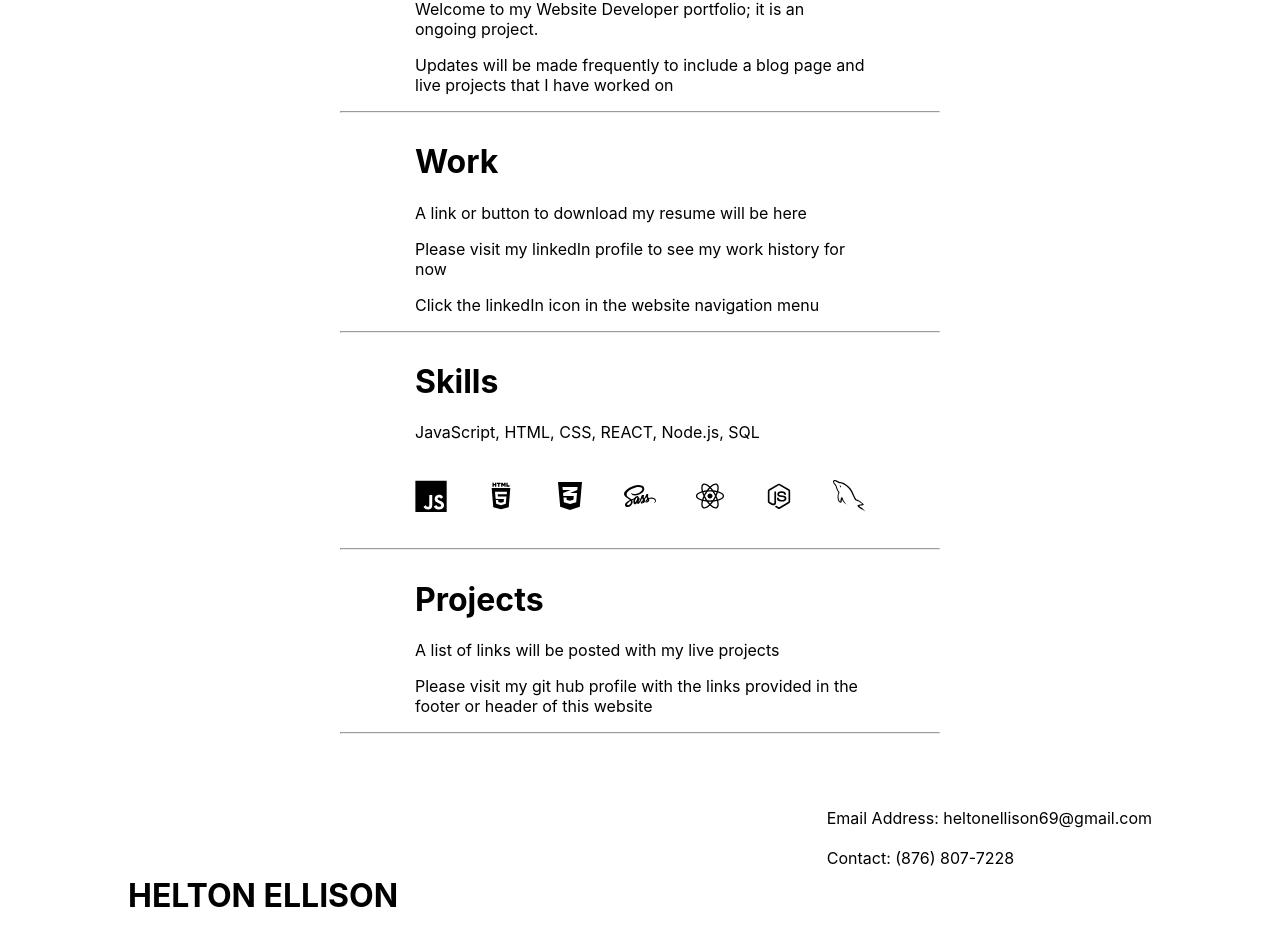
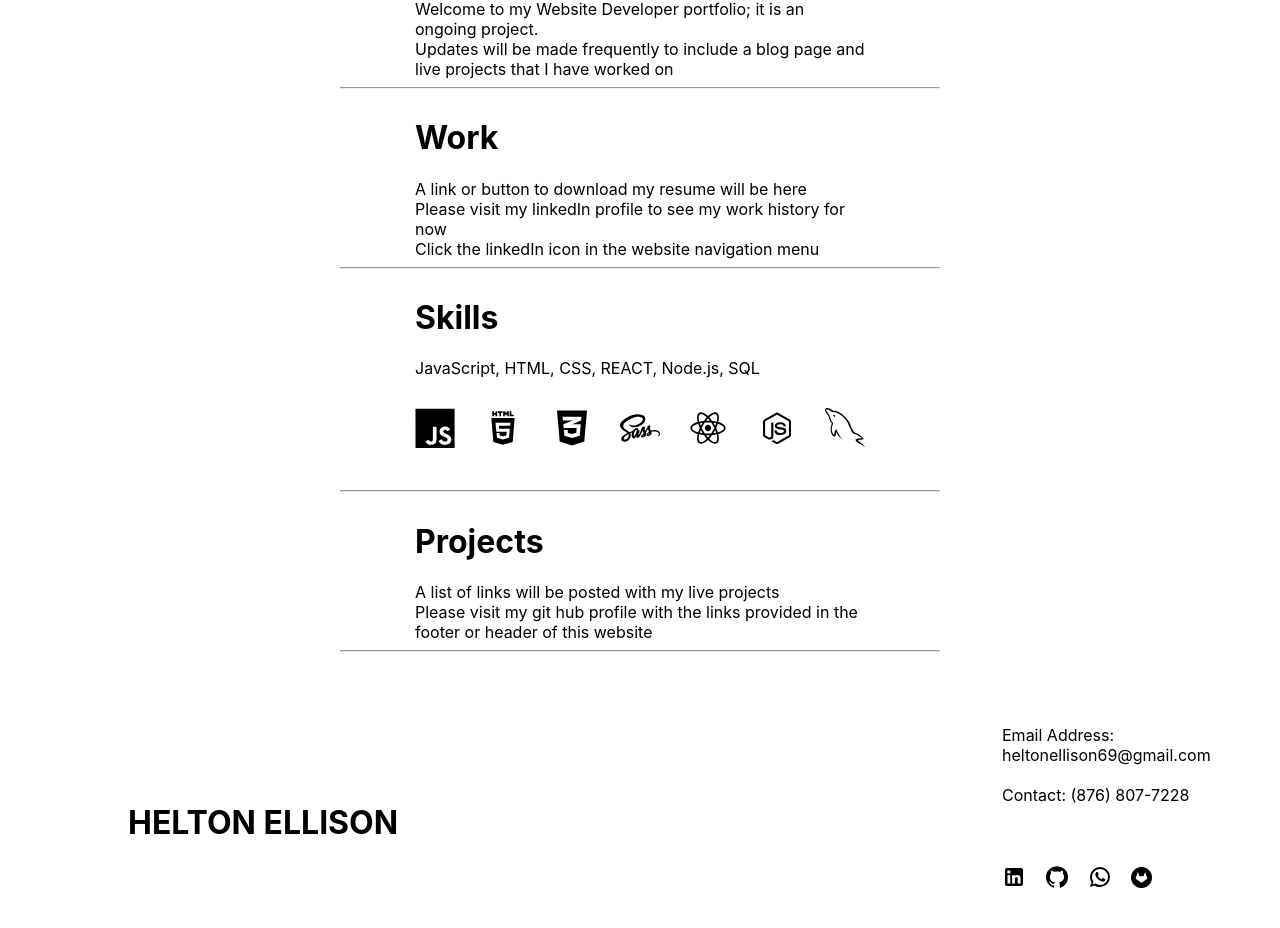
Before and after one commit to gamerboyelz/helton-dev-portfolio, a React (Create React App) app: page / in a window 1280 px wide. Shown: the part 769-1697 px from the top of the page. Built offline with nearby package versions, Linux system fonts and the light colour scheme.

Commit message:
fixed cosole errors, you cant nest p in divs or vice versa in react, updated major components such as footer hero skills icon and social media icons, udate scss styles

```diff
--- a/src/App.styles.scss
+++ b/src/App.styles.scss
@@ -23,11 +23,19 @@
         }
 
     }
+    .container-NavBar-icons:hover{
+        transition: 0.7s;
+        cursor: pointer;
+
+    }
     .container-NavBar-Links{
         display: flex;
         width: 350px;
         justify-content: space-between;
-
+    }
+    .container-NavBar-Links:hover{
+        transition: 0.7s;
+        cursor: pointer;
     }
 }
 .container-Hero-Section{
@@ -89,10 +97,7 @@
     display: flex;
     justify-content: space-between;
     padding-bottom: 30px;
-
-    .devIcons{
-        height: 1px;
-    }
+    padding-top: 30px;
 }
 
 .footerContainer{
@@ -113,5 +118,9 @@
         height: 21px;
         padding-top: 2px;
     }
+    .footerContainerItem2 div:hover{
+        transition: 0.7s;
+        cursor: pointer;
+    }
 
 }
--- a/src/components/footerComponent.jsx
+++ b/src/components/footerComponent.jsx
@@ -7,7 +7,7 @@ const Footer = () => {
       <div className="footerContainer">
         <div className="footerContainerItem1"><h1>HELTON ELLISON</h1></div>
         <div className="footerContainerItem2">
-          <p>Email Address: heltonellison69@gmail.com <br /> <br /> Contact: (876) 807-7228 </p>
+          <div>Email Address: heltonellison69@gmail.com <br /> <br /> Contact: (876) 807-7228 </div>
           <div>
           <SocialMediaIcons/>
           </div>
--- a/src/components/heroSectionComponent.jsx
+++ b/src/components/heroSectionComponent.jsx
@@ -16,7 +16,11 @@ const HeroSection = () => {
 
           </p>
           <br />
-          <button className="btn-HeroSection">HIRE ME</button>
+
+          <button className="btn-HeroSection" onClick={()=>{
+            console.log("call to action button was clicked")
+          }} >HIRE ME</button>
+
         </div>
         <div>
           <img src={heroImage} id="heroSectionImage" alt="" />
--- a/src/components/mainDetailListComponent.jsx
+++ b/src/components/mainDetailListComponent.jsx
@@ -39,10 +39,10 @@ const MainDetailList = () => {
           return (
             <div key={detailListInfoObjects.id} className="MainDetailListContainer">
               <div className="MainDetailListContainerElements">
-                <h1 id={detailListInfoObjects.id} >{detailListInfoObjects.heading}</h1>
-                <p >{detailListInfoObjects.informationA}</p>
-                <p >{detailListInfoObjects.informationB}</p>
-                <p >{detailListInfoObjects.informationC}</p>
+                <h1>{detailListInfoObjects.heading}</h1>
+                <div>{detailListInfoObjects.informationA}</div>
+                <div>{detailListInfoObjects.informationB}</div>
+                <div>{detailListInfoObjects.informationC}</div>
               </div>
               <hr />
             </div>
--- a/src/components/skillsIconComponent.jsx
+++ b/src/components/skillsIconComponent.jsx
@@ -5,19 +5,24 @@ import { TiHtml5 } from "react-icons/ti";
 import { IoLogoSass } from "react-icons/io5";
 import { RiReactjsFill } from "react-icons/ri";
 import { FaCss3Alt } from "react-icons/fa";
+import { IconContext } from "react-icons";
+
 const SkillsIconComponent = ()=>{
 
     return(
+        <IconContext.Provider value={{size: "2.5em" }}>
         <div className="skillsIconComponentIconContainer">
-            <h1 className="devIcons" ><DiJsBadge /></h1>
-           <h1 className="devIcons"><TiHtml5  /></h1>
-           <h1 className="devIcons"><FaCss3Alt  /></h1>
-           <h1 className="devIcons"><IoLogoSass  /></h1>
-           <h1 className="devIcons"><RiReactjsFill  /></h1>
-           <h1 className="devIcons"><DiNodejsSmall  /></h1>
-           <h1 className="devIcons"><GrMysql /></h1>
+            <div className="devIcons" ><DiJsBadge /></div>
+            <div className="devIcons"><TiHtml5  /></div>
+            <div className="devIcons"><FaCss3Alt  /></div>
+            <div className="devIcons"><IoLogoSass  /></div>
+            <div className="devIcons"><RiReactjsFill  /></div>
+            <div className="devIcons"><DiNodejsSmall  /></div>
+            <div className="devIcons"><GrMysql /></div>
         </div>
+        </IconContext.Provider>
     )
+
 }
 
 export default SkillsIconComponent;
```
